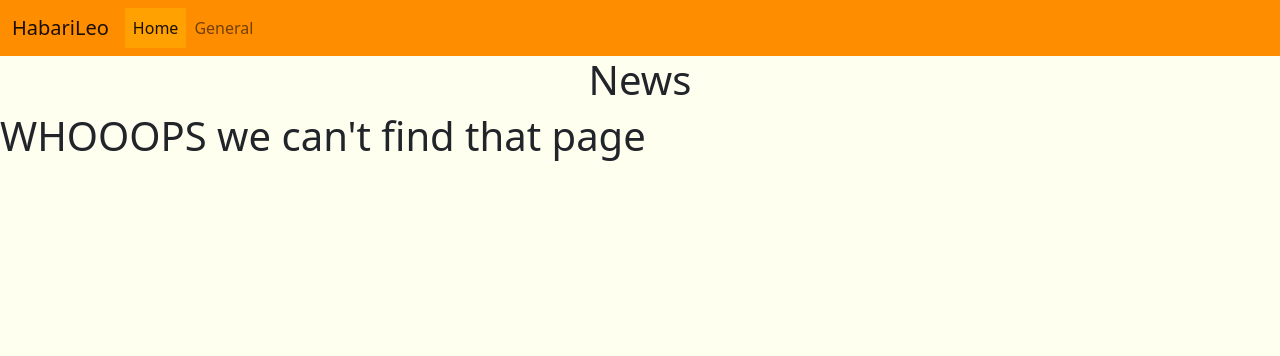
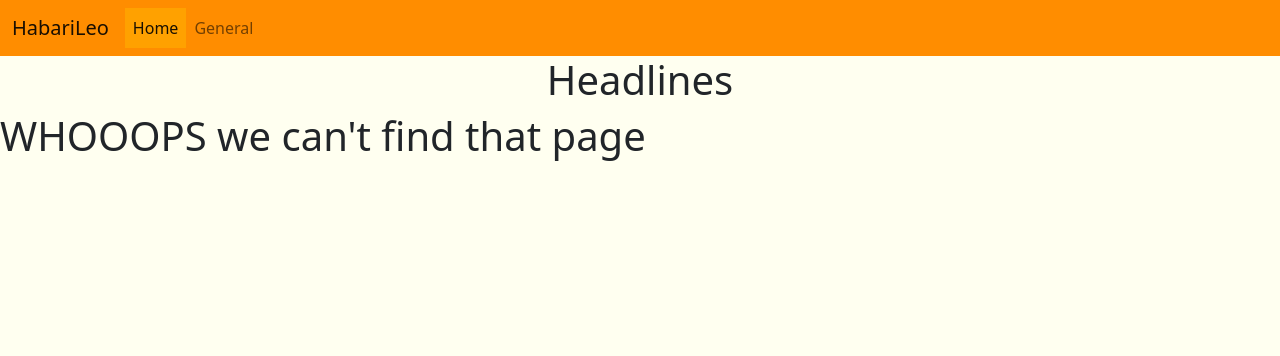
Before and after one commit to TERESIA012/Habari_Leo, a Flask app: template app/templates/fourOwfour.html in a window 1280 px wide. Shown: the top 356 px of the page. Run offline with Flask 2, Linux system fonts and the light colour scheme; the template is opened without the code that fills it, so the values that code supplies are empty; some libraries are stand-ins or nearby versions.

Commit message:
add headlines

```diff
--- a/app/templates/base.html
+++ b/app/templates/base.html
@@ -37,7 +37,7 @@
     {% include 'navbar.html' %}
     {% endblock %}
 
-    <h1 class="heading" style="text-align:center;">News</h1>
+    <h1 class="heading" style="text-align:center;">Headlines</h1>
 
     {% block content %}
     {% endblock %}
```
